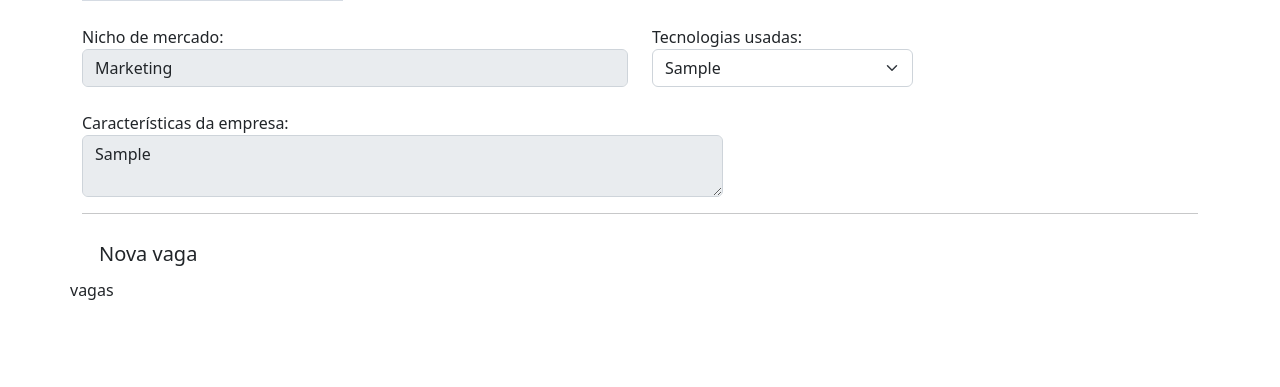
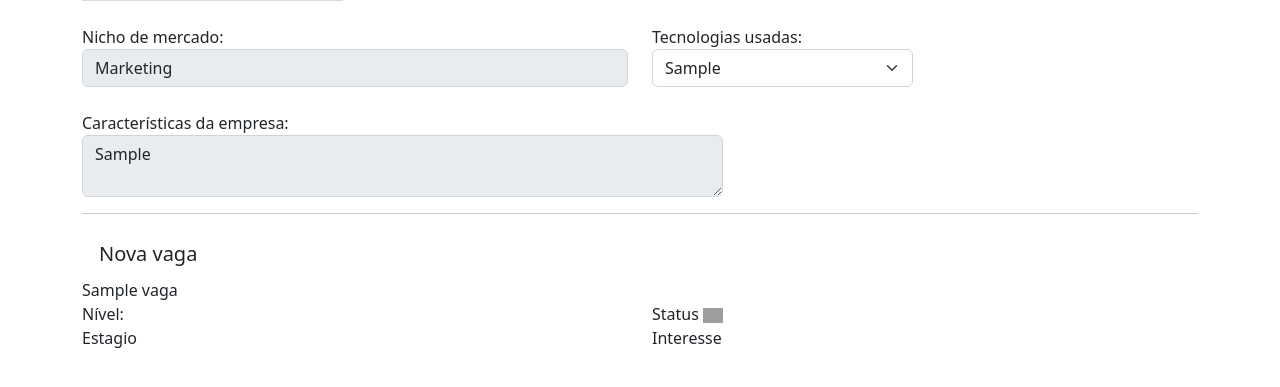
Before and after one commit to KaikeRochaDev/Seletive, a Django app: page /home/empresa/1 in a window 1280 px wide. Shown: the part 275-662 px from the top of the page. Run offline with Django 4.2, Linux system fonts and the light colour scheme; tables that the repository leaves empty hold one stand-in row (values such as "Sample post"); grey boxes marked "Sample" are stand-in pictures; grey boxes are pictures that could not be loaded.

Commit message:
creating jobs in template interface

```diff
--- a/empresa/models.py
+++ b/empresa/models.py
@@ -49,6 +49,7 @@
     titulo = models.CharField(max_length=30)
     nivel_experiencia = models.CharField(max_length=2, choices=choices_experiencia)
     data_final = models.DateField()
+    email = models.EmailField(null=True)
     status = models.CharField(max_length=30, choices=choices_status)
     tecnologias_dominadas = models.ManyToManyField(Tecnologias)
     tecnologias_estudar = models.ManyToManyField(Tecnologias, related_name='estudar')
--- a/empresa/templates/empresa.html
+++ b/empresa/templates/empresa.html
@@ -54,7 +54,7 @@
 
                         {% for empresa in empresas%}
                             <tr {% if not forloop.counter|is_par %} class="tabela-linha" {% endif %}>
-                                <td>{{empresa.nome}}</td>
+                                <td><a href="{% url 'empresa_unica' empresa.id %}">{{empresa.nome}}<a/></td>
                                 <td>{{empresa.endereco}}</td>
                                 <td>
                                     <select class="form-select">       {% for tec in empresa.tecnologias.all%}
--- a/empresa/templates/empresa_unica.html
+++ b/empresa/templates/empresa_unica.html
@@ -68,7 +68,35 @@
         <a data-bs-toggle="modal" data-bs-target="#exampleModal" class="btn btn-lg btn-orange">Nova vaga</a>
 
         <div class="row">
-            vagas
+            {% for vaga in vagas %}
+                <div class="col-md">
+
+                <div class="box-vagas">
+                    <div class="header-vagas">
+                        {{vaga.titulo}}
+                    </div>
+
+                    <div class="body-vagas">
+                        <div class="row">
+                            <div class="col-md">
+                                <label class="paragrafo">Nível:</label>
+                                <br>
+                                <label class="paragrafo paragrafo-orange">{{vaga.get_nivel_experiencia_display}}</label>
+                            </div>
+
+                            <div class="col-md">
+                                <label class="paragrafo">Status <img style='width: 20px;' src="{% static 'empresa/img/flag_green.png' %}"></label>
+                                <br>
+                                <label class="paragrafo paragrafo-orange">{{vaga.get_status_display}}</label>
+                            </div>
+
+                        </div>
+                    </div>
+
+                </div>
+
+                </div>
+            {% endfor %}
         </div>
 
     </div>
@@ -83,7 +111,7 @@
                 <button type="button" class="btn-close" data-bs-dismiss="modal" aria-label="Close"></button>
             </div>
             <div class="modal-body">
-                <form action="" method="POST">
+                <form action="{% url 'nova_vaga'%}" method="POST">{% csrf_token %}
                     <div class="row">
                         <div class="col-md">
                             <label>Título:</label>
--- a/empresa/views.py
+++ b/empresa/views.py
@@ -1,5 +1,5 @@
 from django.shortcuts import render, redirect, get_object_or_404
-from .models import Tecnologias, Empresa
+from .models import Tecnologias, Empresa, Vagas
 from django.contrib.messages import constants
 from django.contrib import messages
 
@@ -69,4 +69,5 @@
     empresa_unica = get_object_or_404(Empresa, id=id)
     empresas = Empresa.objects.all()
     tecnologias = Tecnologias.objects.all()
-    return render(request, 'empresa_unica.html', {'empresa': empresa_unica, 'tecnologias': tecnologias, 'empresas': empresas})
+    vagas = Vagas.objects.filter(empresa_id=id)
+    return render(request, 'empresa_unica.html', {'empresa': empresa_unica, 'tecnologias': tecnologias, 'empresas': empresas, 'vagas': vagas})
--- a/seletive/settings.py
+++ b/seletive/settings.py
@@ -39,7 +39,8 @@
     'django.contrib.sessions',
     'django.contrib.messages',
     'django.contrib.staticfiles',
-    'empresa'
+    'empresa',
+    'vagas',
 ]
 
 MIDDLEWARE = [
--- a/seletive/urls.py
+++ b/seletive/urls.py
@@ -20,7 +20,8 @@
 
 urlpatterns = [
     path('admin/', admin.site.urls),
-    path('home/', include('empresa.urls'))
+    path('home/', include('empresa.urls')),
+    path('vagas/', include('vagas.urls'))
 ]
 
 urlpatterns += static(settings.MEDIA_URL, document_root=settings.MEDIA_ROOT)
--- /dev/null
+++ b/vagas/urls.py
@@ -0,0 +1,6 @@
+from django.urls import path
+from . import views
+
+urlpatterns = [
+    path('nova_vaga/', views.nova_vaga, name='nova_vaga'),
+]
```
Also changed, not shown: vagas/views.py (+38 -2 lines), empresa/migrations/0004_vagas_email.py (added).
